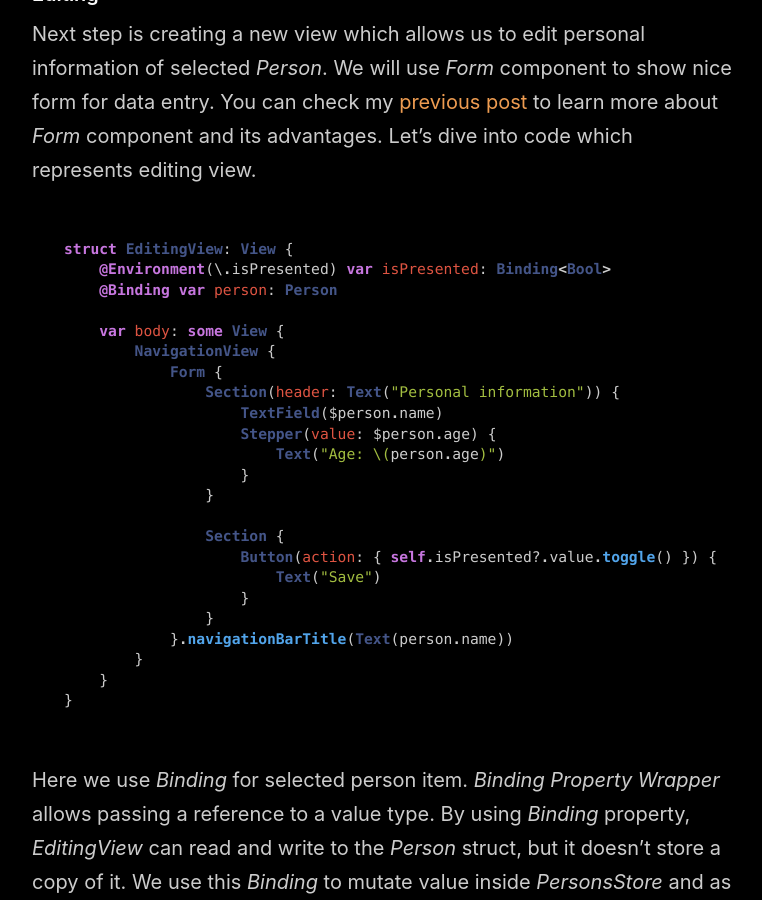
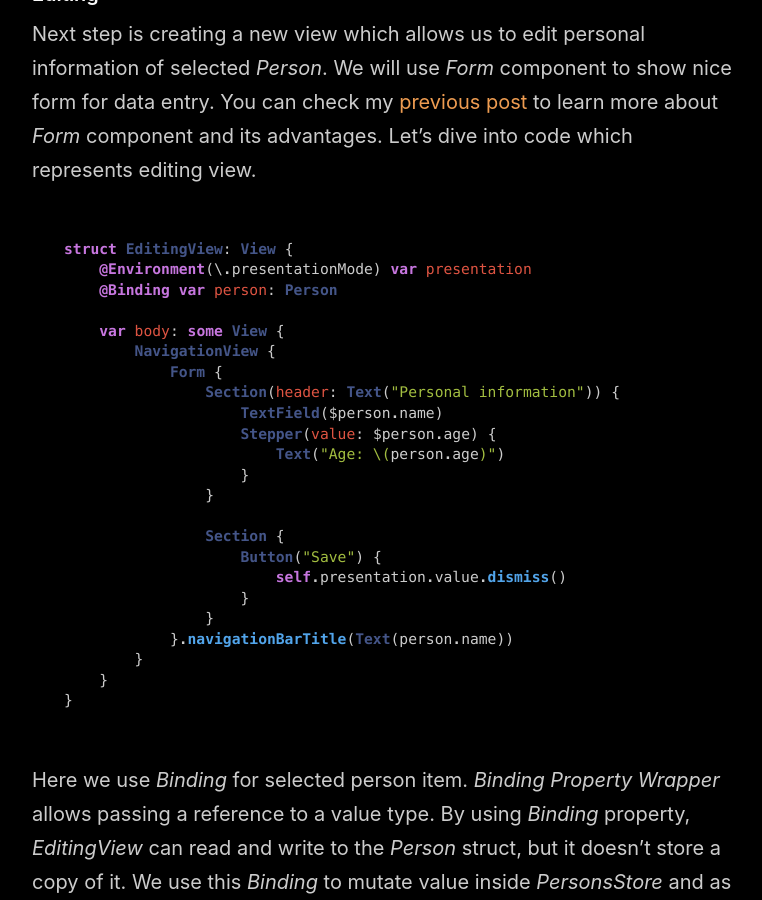
Before and after one commit to mecid/mecid.github.io, a Jekyll site: the page built from _posts/2019-07-03-managing-data-flow-in-swiftui.md, in a window 1280 px wide and 900 px high, scrolled down 2231 px. Shown: the whole window, without its empty margins (258-1020 px from the left). Built offline with Jekyll 4.4.1, drawn with Linux system fonts in a browser that asks for light colours.

Commit message:
Update 2019-07-03-managing-data-flow-in-swiftui.md

````diff
--- a/_posts/2019-07-03-managing-data-flow-in-swiftui.md
+++ b/_posts/2019-07-03-managing-data-flow-in-swiftui.md
@@ -72,7 +72,7 @@ Next step is creating a new view which allows us to edit personal information of
 
 ```swift
 struct EditingView: View {
-    @Environment(\.isPresented) var isPresented: Binding<Bool>
+    @Environment(\.presentationMode) var presentation
     @Binding var person: Person
 
     var body: some View {
@@ -86,8 +86,8 @@ struct EditingView: View {
                 }
 
                 Section {
-                    Button(action: { self.isPresented?.value.toggle() }) {
-                        Text("Save")
+                    Button("Save") {
+                        self.presentation.value.dismiss()
                     }
                 }
             }.navigationBarTitle(Text(person.name))
````
